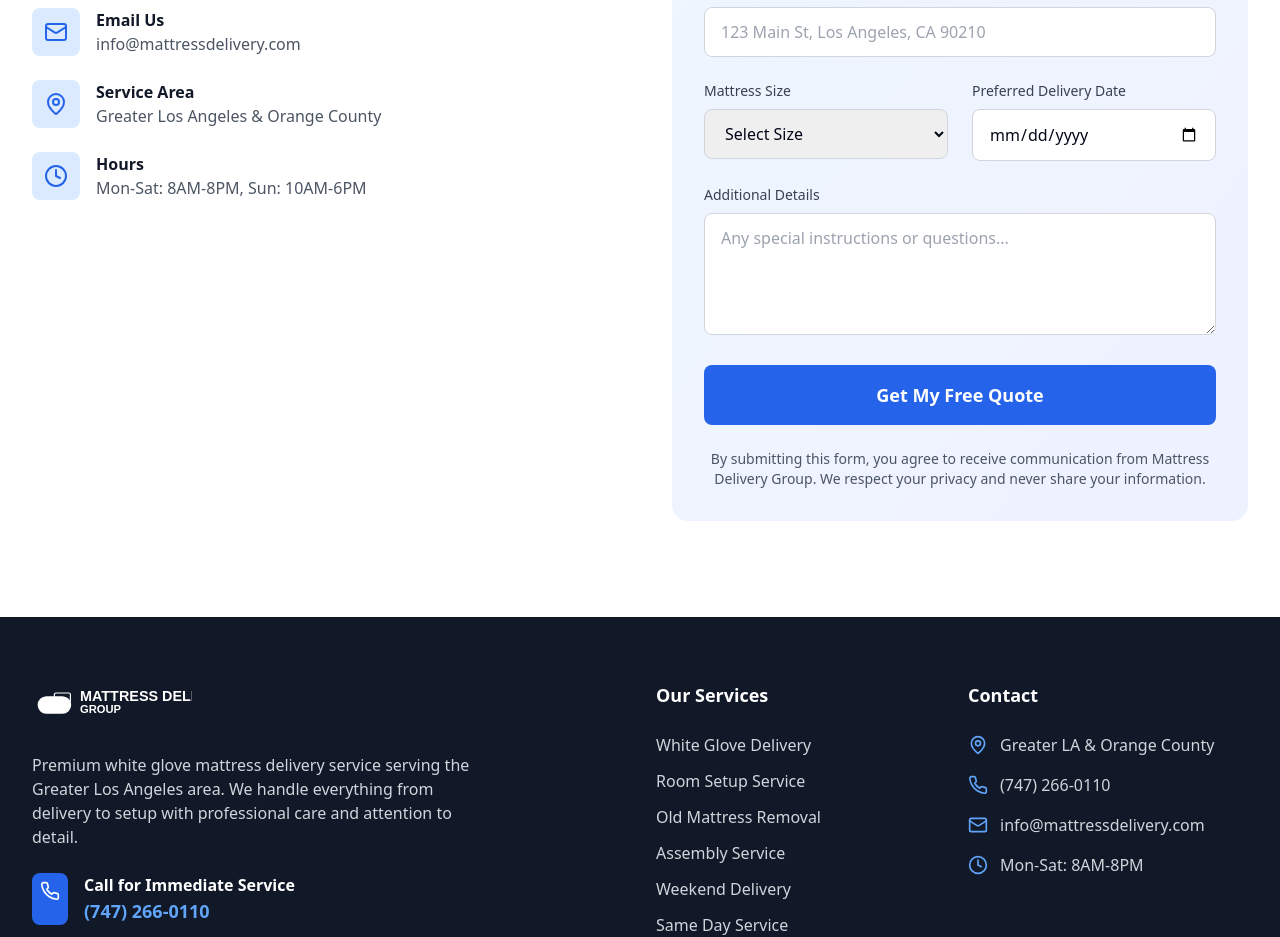
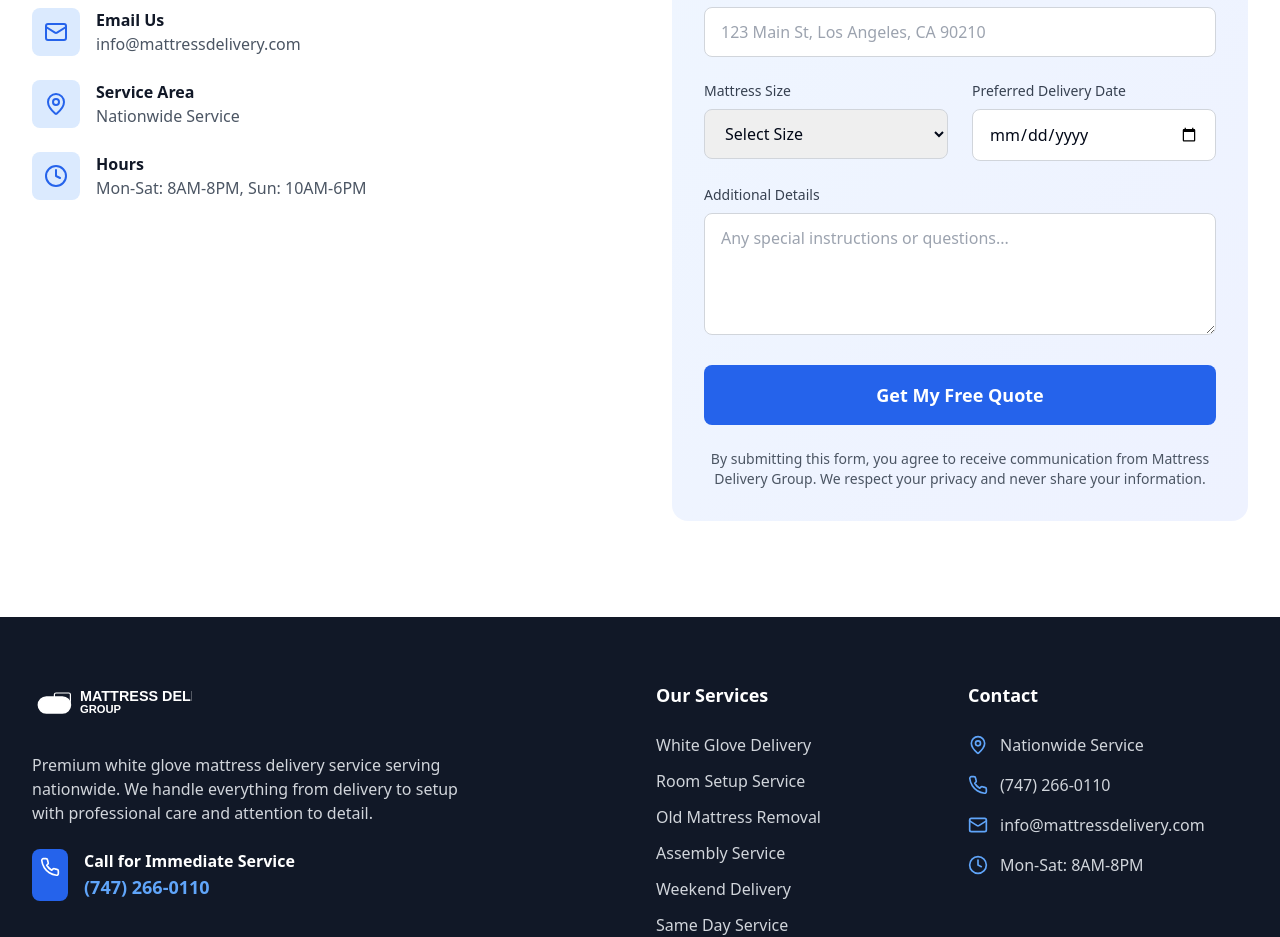
Before and after one commit to deliverymonkey/dreamy-mattress-landing-pad, a React (Vite) app: page / in a window 1280 px wide. Shown: the part 3241-4178 px from the top of the page. Built offline with nearby package versions, Linux system fonts and the light colour scheme.

Commit message:
Update service area
Change service area text to "Nationwide Service" in the Footer and ContactForm components.

```diff
--- a/src/components/ContactForm.tsx
+++ b/src/components/ContactForm.tsx
@@ -116,7 +116,7 @@ This lead was submitted on ${new Date().toLocaleString()}.
                 </div>
                 <div>
                   <h4 className="font-semibold text-gray-900">Service Area</h4>
-                  <p className="text-gray-600">Greater Los Angeles & Orange County</p>
+                  <p className="text-gray-600">Nationwide Service</p>
                 </div>
               </div>
 
--- a/src/components/Footer.tsx
+++ b/src/components/Footer.tsx
@@ -13,7 +13,7 @@ const Footer = () => {
               <Logo className="h-12 brightness-0 invert" />
             </div>
             <p className="text-gray-300 mb-6 max-w-md">
-              Premium white glove mattress delivery service serving the Greater Los Angeles area.
+              Premium white glove mattress delivery service serving nationwide.
               We handle everything from delivery to setup with professional care and attention to detail.
             </p>
             <div className="flex space-x-4">
@@ -46,7 +46,7 @@ const Footer = () => {
             <div className="space-y-4 text-gray-300">
               <div className="flex items-center">
                 <MapPin className="h-5 w-5 mr-3 text-blue-400" />
-                <span>Greater LA & Orange County</span>
+                <span>Nationwide Service</span>
               </div>
               <div className="flex items-center">
                 <Phone className="h-5 w-5 mr-3 text-blue-400" />
```
